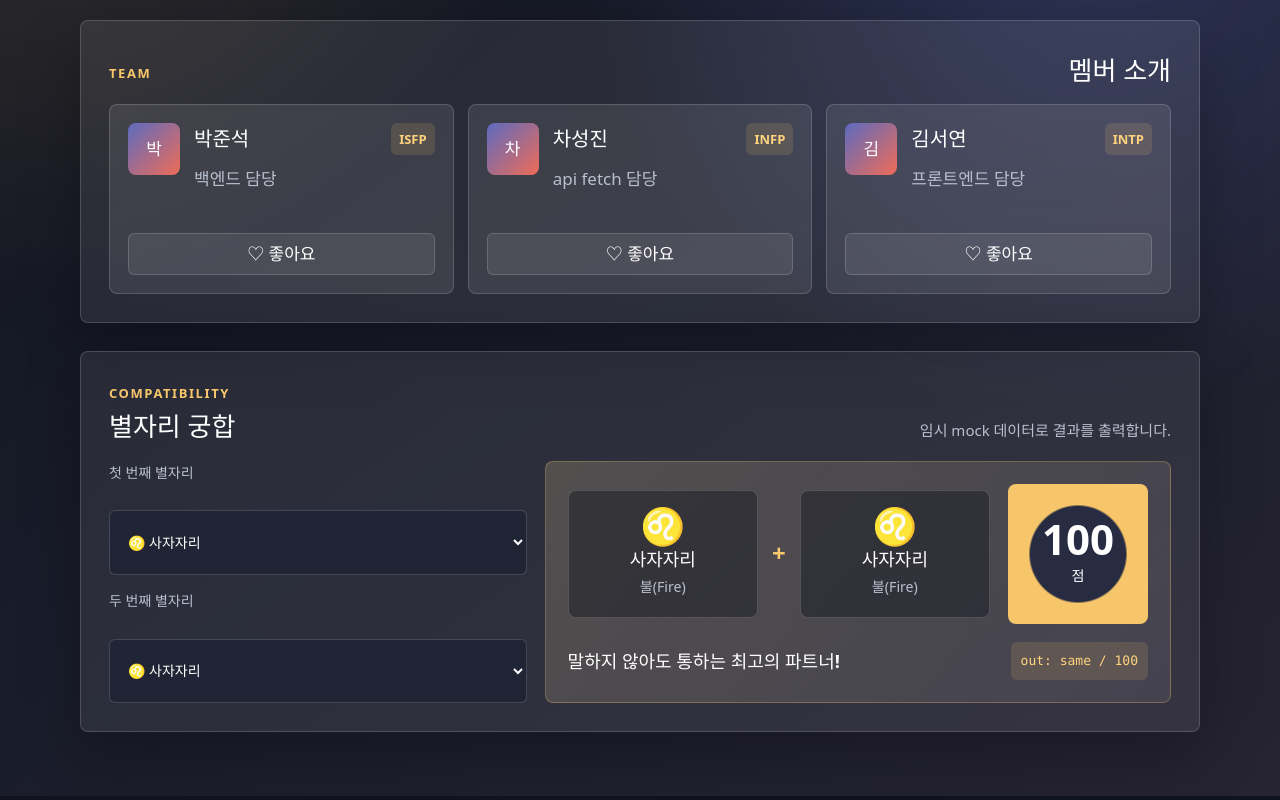
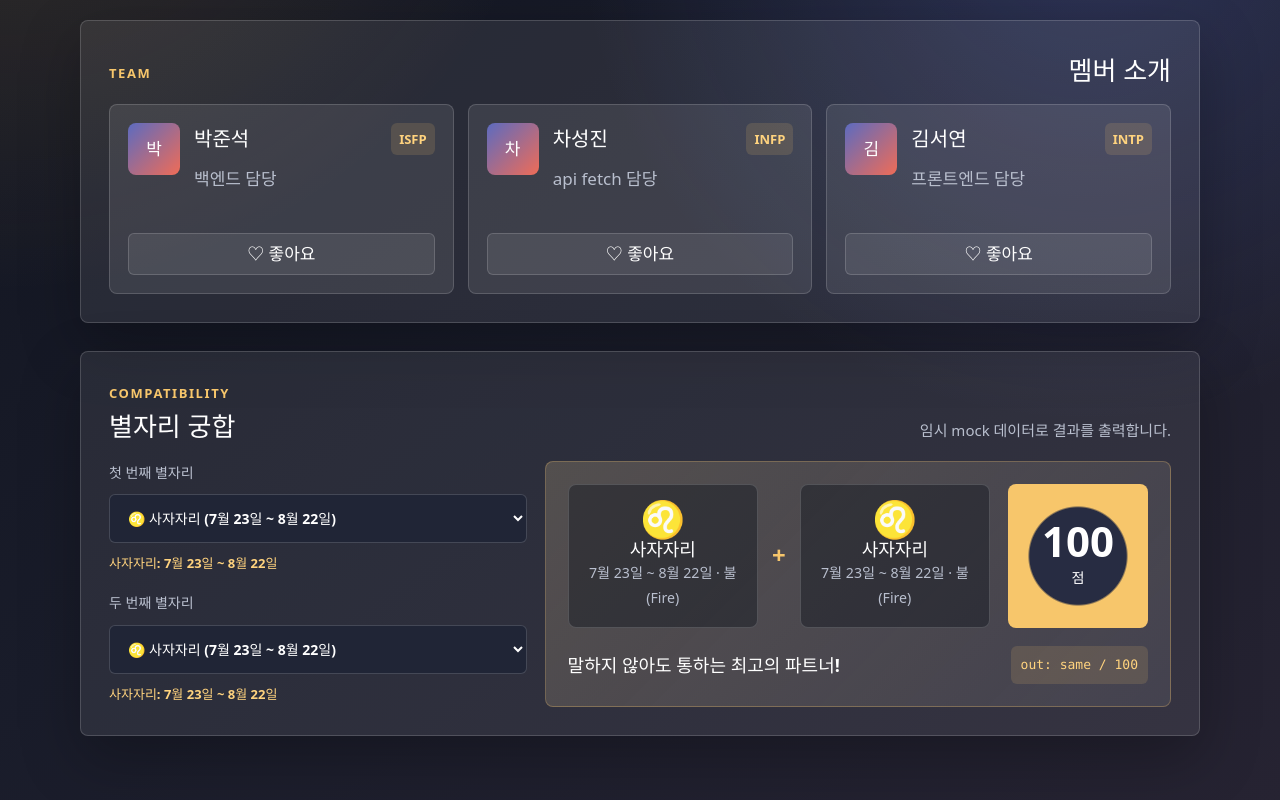
Before and after one commit to Seon-K/ParkKimCha, a React (Vite) app in the folder frontend--template/: page / in a window 1280 px wide. Shown: the part 285-1085 px from the top of the page. Built offline with nearby package versions, Linux system fonts and the light colour scheme.

Commit message:
feat: show zodiac date ranges

```diff
--- a/frontend--template/src/App.css
+++ b/frontend--template/src/App.css
@@ -184,6 +184,12 @@
   outline-offset: 2px;
 }
 
+.date-range {
+  color: var(--accent-strong);
+  font-size: 13px;
+  font-weight: 700;
+}
+
 .result-card {
   display: grid;
   grid-template-columns: minmax(220px, 1fr) 140px;
@@ -228,6 +234,7 @@
 
 .sign-row small {
   color: var(--muted);
+  text-align: center;
 }
 
 .sign-row b {
--- a/frontend--template/src/components/ZodiacCompatibility.tsx
+++ b/frontend--template/src/components/ZodiacCompatibility.tsx
@@ -17,6 +17,8 @@ function ZodiacCompatibility() {
   // API 응답의 name 값을 프론트 표시용 한글 라벨/심볼 데이터와 연결합니다.
   const first = getZodiacSign(result.sign1.name)
   const second = getZodiacSign(result.sign2.name)
+  const selectedFirst = getZodiacSign(firstSign)
+  const selectedSecond = getZodiacSign(secondSign)
 
   return (
     <section className="section-panel zodiac-panel" aria-labelledby="zodiac-title">
@@ -35,10 +37,13 @@ function ZodiacCompatibility() {
             <select value={firstSign} onChange={(event) => setFirstSign(event.target.value)}>
               {zodiacSigns.map((sign) => (
                 <option key={sign.name} value={sign.name}>
-                  {sign.symbol} {sign.label}
+                  {sign.symbol} {sign.label} ({sign.dateRange})
                 </option>
               ))}
             </select>
+            <small className="date-range">
+              {selectedFirst.label}: {selectedFirst.dateRange}
+            </small>
           </label>
 
           <label>
@@ -46,10 +51,13 @@ function ZodiacCompatibility() {
             <select value={secondSign} onChange={(event) => setSecondSign(event.target.value)}>
               {zodiacSigns.map((sign) => (
                 <option key={sign.name} value={sign.name}>
-                  {sign.symbol} {sign.label}
+                  {sign.symbol} {sign.label} ({sign.dateRange})
                 </option>
               ))}
             </select>
+            <small className="date-range">
+              {selectedSecond.label}: {selectedSecond.dateRange}
+            </small>
           </label>
         </form>
 
@@ -58,13 +66,17 @@ function ZodiacCompatibility() {
             <div>
               <strong>{first.symbol}</strong>
               <span>{first.label}</span>
-              <small>{result.sign1.element_label}</small>
+              <small>
+                {first.dateRange} · {result.sign1.element_label}
+              </small>
             </div>
             <b>+</b>
             <div>
               <strong>{second.symbol}</strong>
               <span>{second.label}</span>
-              <small>{result.sign2.element_label}</small>
+              <small>
+                {second.dateRange} · {result.sign2.element_label}
+              </small>
             </div>
           </div>
 
--- a/frontend--template/src/data/zodiac.ts
+++ b/frontend--template/src/data/zodiac.ts
@@ -5,6 +5,7 @@ export type ZodiacSign = {
   name: string
   label: string
   symbol: string
+  dateRange: string
   element: ZodiacElement
   elementLabel: string
 }
@@ -32,6 +33,7 @@ export const zodiacSigns: ZodiacSign[] = [
     name: 'aries',
     label: '양자리',
     symbol: '♈',
+    dateRange: '3월 21일 ~ 4월 19일',
     element: 'fire',
     elementLabel: '불(Fire)',
   },
@@ -39,6 +41,7 @@ export const zodiacSigns: ZodiacSign[] = [
     name: 'taurus',
     label: '황소자리',
     symbol: '♉',
+    dateRange: '4월 20일 ~ 5월 20일',
     element: 'earth',
     elementLabel: '흙(Earth)',
   },
@@ -46,6 +49,7 @@ export const zodiacSigns: ZodiacSign[] = [
     name: 'gemini',
     label: '쌍둥이자리',
     symbol: '♊',
+    dateRange: '5월 21일 ~ 6월 21일',
     element: 'air',
     elementLabel: '공기(Air)',
   },
@@ -53,6 +57,7 @@ export const zodiacSigns: ZodiacSign[] = [
     name: 'cancer',
     label: '게자리',
     symbol: '♋',
+    dateRange: '6월 22일 ~ 7월 22일',
     element: 'water',
     elementLabel: '물(Water)',
   },
@@ -60,6 +65,7 @@ export const zodiacSigns: ZodiacSign[] = [
     name: 'leo',
     label: '사자자리',
     symbol: '♌',
+    dateRange: '7월 23일 ~ 8월 22일',
     element: 'fire',
     elementLabel: '불(Fire)',
   },
@@ -67,6 +73,7 @@ export const zodiacSigns: ZodiacSign[] = [
     name: 'virgo',
     label: '처녀자리',
     symbol: '♍',
+    dateRange: '8월 23일 ~ 9월 23일',
     element: 'earth',
     elementLabel: '흙(Earth)',
   },
@@ -74,6 +81,7 @@ export const zodiacSigns: ZodiacSign[] = [
     name: 'libra',
     label: '천칭자리',
     symbol: '♎',
+    dateRange: '9월 24일 ~ 10월 22일',
     element: 'air',
     elementLabel: '공기(Air)',
   },
@@ -81,6 +89,7 @@ export const zodiacSigns: ZodiacSign[] = [
     name: 'scorpio',
     label: '전갈자리',
     symbol: '♏',
+    dateRange: '10월 23일 ~ 11월 22일',
     element: 'water',
     elementLabel: '물(Water)',
   },
@@ -88,6 +97,7 @@ export const zodiacSigns: ZodiacSign[] = [
     name: 'sagittarius',
     label: '궁수자리',
     symbol: '♐',
+    dateRange: '11월 23일 ~ 12월 24일',
     element: 'fire',
     elementLabel: '불(Fire)',
   },
@@ -95,6 +105,7 @@ export const zodiacSigns: ZodiacSign[] = [
     name: 'capricorn',
     label: '염소자리',
     symbol: '♑',
+    dateRange: '12월 25일 ~ 1월 19일',
     element: 'earth',
     elementLabel: '흙(Earth)',
   },
@@ -102,6 +113,7 @@ export const zodiacSigns: ZodiacSign[] = [
     name: 'aquarius',
     label: '물병자리',
     symbol: '♒',
+    dateRange: '1월 20일 ~ 2월 18일',
     element: 'air',
     elementLabel: '공기(Air)',
   },
@@ -109,6 +121,7 @@ export const zodiacSigns: ZodiacSign[] = [
     name: 'pisces',
     label: '물고기자리',
     symbol: '♓',
+    dateRange: '2월 19일 ~ 3월 20일',
     element: 'water',
     elementLabel: '물(Water)',
   },
```
